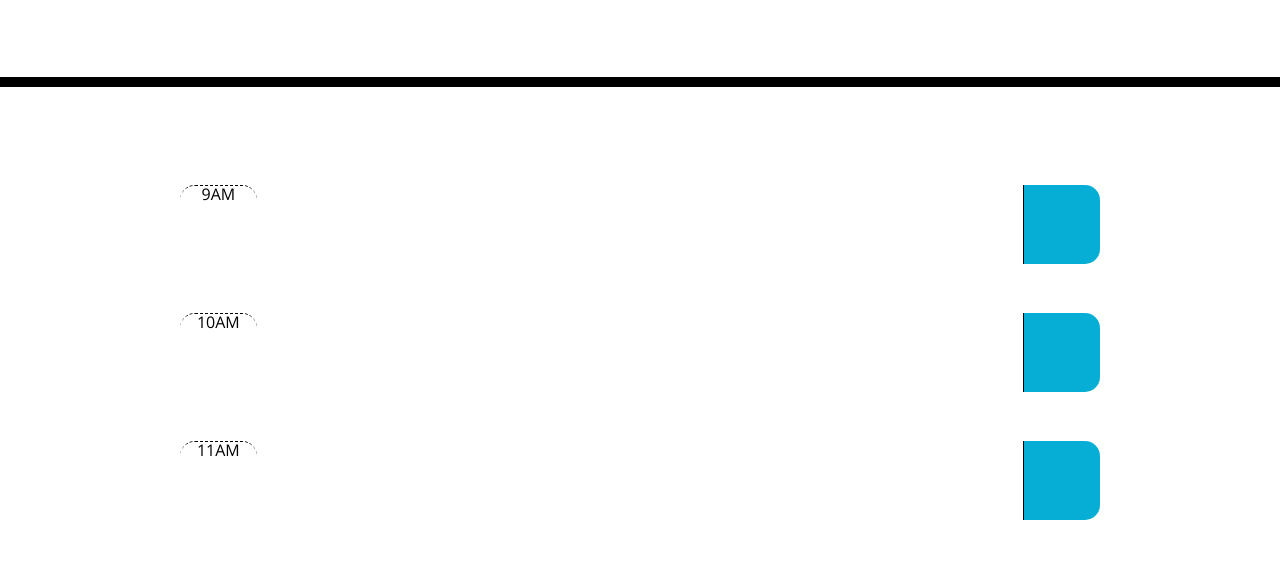
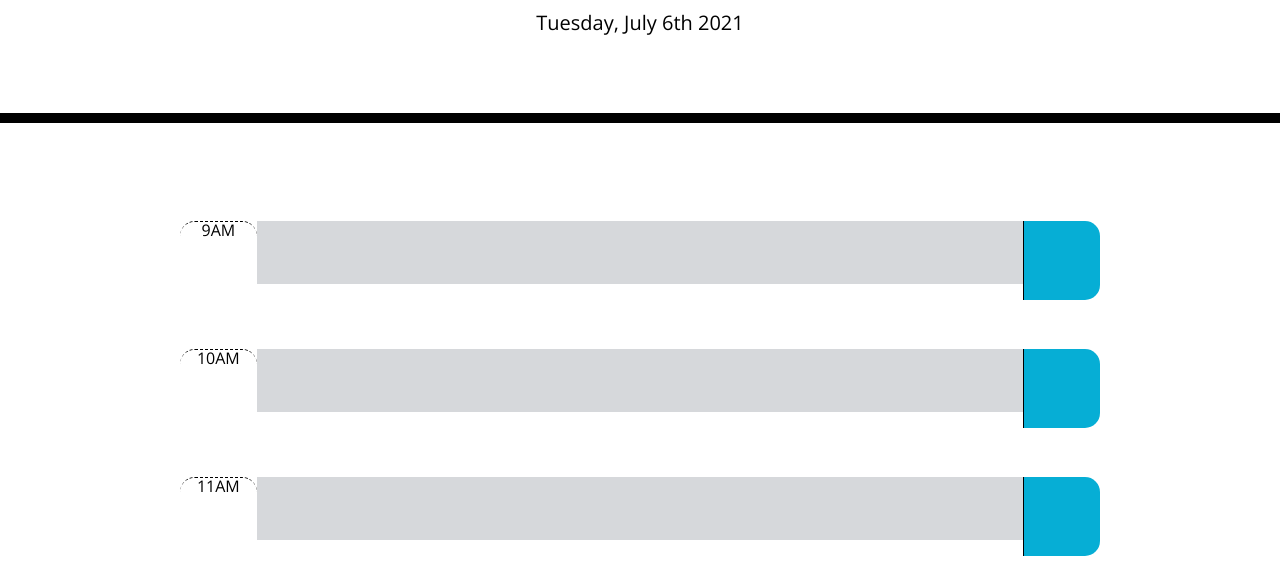
Before and after one commit to EastonShaum/Module5, a plain HTML site: page docs/index.html in a window 1280 px wide. Shown: the part 181-746 px from the top of the page. Drawn offline with nearby package versions, Linux system fonts and the light colour scheme; files that its build step writes are made by us from their sources; a web font is replaced by a local one.

Commit message:
reorganize

```diff
--- a/Develop/script.js
+++ b/Develop/script.js
@@ -94,15 +94,15 @@ $(document).on("blur", ".form-control", function() {
     // if nothing in localStorage, create a new object to track all task status arrays
     if (!events) {
       events = {
-        0: ["Wake up, Eat breakfast"],
-        1: ["First appointment"],
+        0: [],
+        1: [],
         2: [],
-        3: ["Lunch"],
+        3: [],
         4: [],
-        5: ["Second appointment"],
+        5: [],
         6: [],
         7: [],
-        8: ["Go home"]
+        8: []
       };
     }
     localStorage.setItem("events", JSON.stringify(events));
--- a/docs/index.html
+++ b/docs/index.html
@@ -20,7 +20,7 @@
     />
     <link rel="stylesheet"
     href="https://cdnjs.cloudflare.com/ajax/libs/open-iconic/1.1.1/font/css/open-iconic-bootstrap.min.css" />
-    <link rel="stylesheet" href="./Develop/style.css" />
+    <link rel="stylesheet" href="../Develop/style.css" />
     <title>Work Day Scheduler</title>
   </head>
 
@@ -98,6 +98,6 @@
     <script src="https://code.jquery.com/jquery-3.4.1.min.js"></script>
     <script src="https://cdnjs.cloudflare.com/ajax/libs/moment.js/2.24.0/moment.min.js"></script>
     <script src="https://cdnjs.cloudflare.com/ajax/libs/twitter-bootstrap/4.3.1/js/bootstrap.min.js"></script>
-    <script src="./Develop/script.js"></script>
+    <script src="../Develop/script.js"></script>
   </body>
 </html>
```
